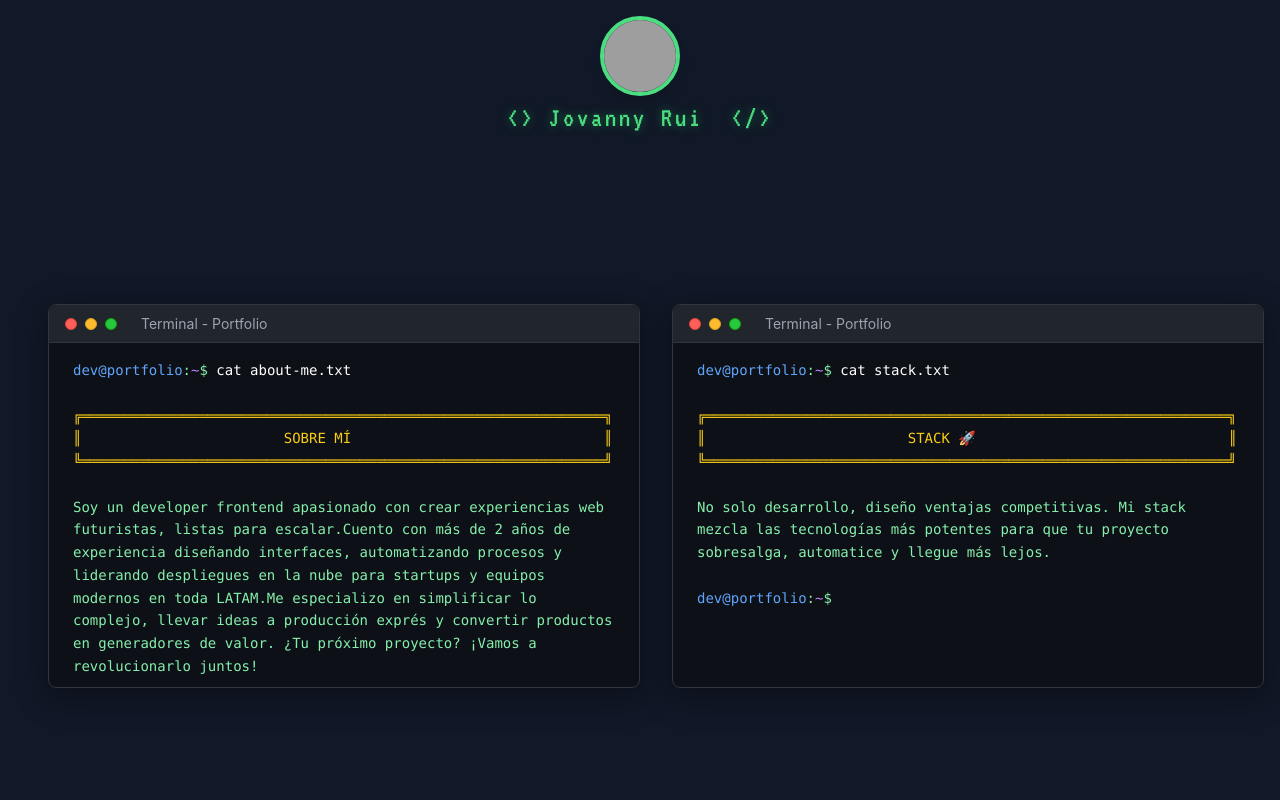
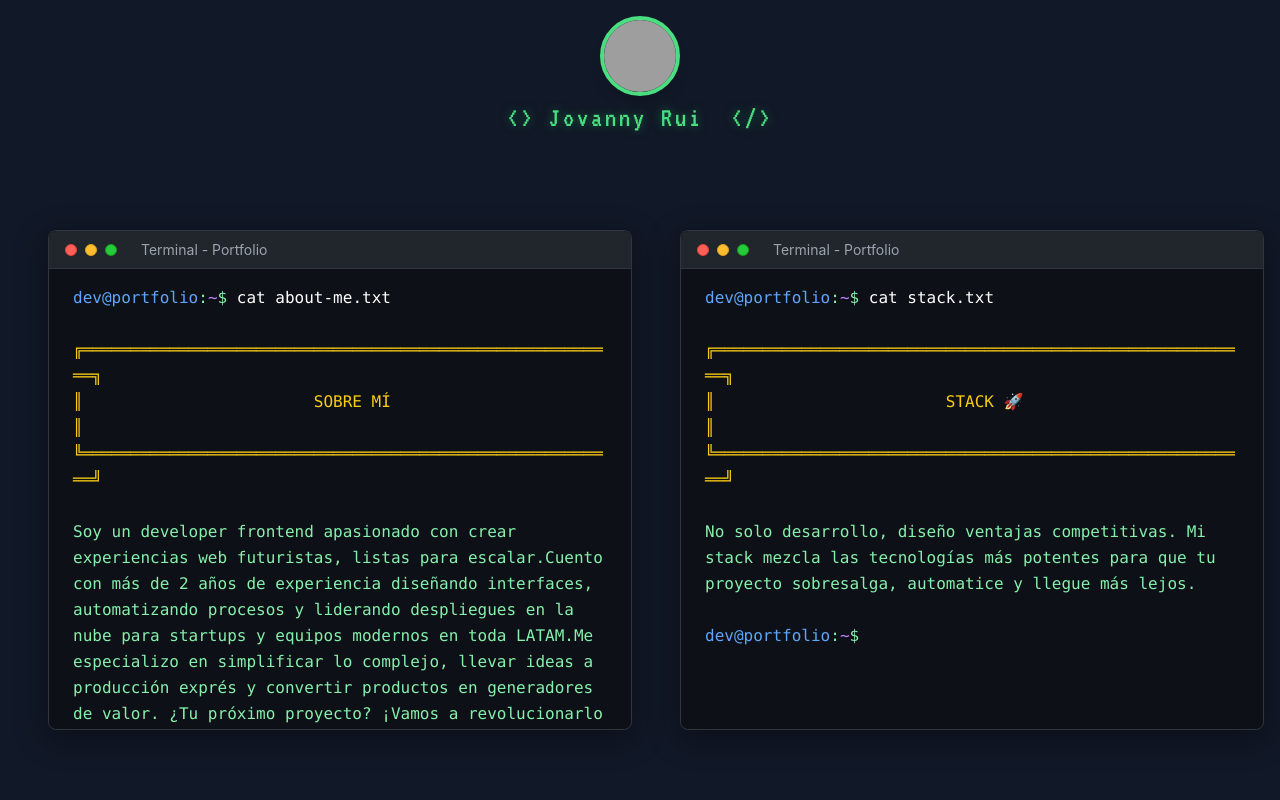
Before and after one commit to tropikow/terminal-portfolio, a Nuxt app: page / in a window 1280 px wide. Shown: the top 800 px of the page. Built offline with nearby package versions, Linux system fonts and the light colour scheme; grey boxes are pictures that could not be loaded.

Commit message:
Enhance app layout and terminal section: Add scroll snapping and custom scrollbar styles in app.vue. Adjust terminal height and text size in TerminalSection.vue for better readability and layout consistency.

```diff
--- a/app.vue
+++ b/app.vue
@@ -1,5 +1,5 @@
 <template>
-  <div class="min-h-screen bg-gray-900">
+  <div class="min-h-screen bg-gray-900 overflow-y-auto snap-y snap-mandatory">
     <!-- Header fijo con avatar -->
     <header class="fixed top-0 left-0 right-0 py-4 z-50">
       <div class="max-w-7xl mx-auto px-8">
@@ -17,12 +17,12 @@
     </header>
 
     <!-- Contenido principal -->
-    <div class="pt-24 pb-8 px-8">
-      <div class="max-w-7xl mx-auto">
+    <div class="pt-20 pb-8 px-8">
+      <div class="max-w-8xl mx-auto">
         <div v-for="(page, pageIndex) in terminalPages" :key="pageIndex"
-             class="min-h-screen flex items-center justify-center"
+             class="min-h-screen flex items-center justify-center snap-start"
              :ref="el => terminalRefs[pageIndex] = el as HTMLElement">
-          <div class="grid grid-cols-1 lg:grid-cols-2 gap-8 w-full">
+          <div class="grid grid-cols-1 lg:grid-cols-2 gap-12 w-full max-w-7xl">
             <div v-for="(section, sectionIndex) in page" :key="sectionIndex">
               <TerminalSection
                 :title="section.title"
@@ -150,4 +150,31 @@ header.scrolled {
   backdrop-filter: blur(10px);
   background: rgba(17, 24, 39, 0.8);
 }
+
+/* Mejoras para scroll snap */
+.snap-y {
+  scroll-snap-type: y mandatory;
+}
+
+.snap-start {
+  scroll-snap-align: start;
+}
+
+/* Scrollbar personalizado */
+::-webkit-scrollbar {
+  width: 8px;
+}
+
+::-webkit-scrollbar-track {
+  background: #1a202c;
+}
+
+::-webkit-scrollbar-thumb {
+  background: #4a5568;
+  border-radius: 4px;
+}
+
+::-webkit-scrollbar-thumb:hover {
+  background: #718096;
+}
 </style>
--- a/components/TerminalSection.vue
+++ b/components/TerminalSection.vue
@@ -1,5 +1,5 @@
 <template>
-  <div class="terminal-mac p-0 rounded-lg shadow-lg max-w-2xl w-full mx-4 relative h-96">
+  <div class="terminal-mac p-0 rounded-lg shadow-lg w-full mx-4 relative h-[500px]">
     <!-- Barra superior estilo MacBook -->
     <div class="terminal-bar flex items-center px-4 py-2 rounded-t-lg">
       <span class="dot dot-red"></span>
@@ -9,12 +9,12 @@
     </div>
 
     <div class="terminal-content px-6 py-4 overflow-y-auto h-full">
-      <pre class="font-mono text-sm text-green-300 leading-relaxed">
+      <pre class="font-mono text-base text-green-300 leading-relaxed">
 <span class="text-blue-400">dev@portfolio</span>:<span class="text-purple-400">~</span>$ <span class="text-white">cat {{ props.filename }}</span>
 
-<span class="text-yellow-400">╔══════════════════════════════════════════════════════════════╗</span>
-<span class="text-yellow-400">║                        {{ props.title.toUpperCase() }}                              ║</span>
-<span class="text-yellow-400">╚══════════════════════════════════════════════════════════════╝</span>
+<span class="text-yellow-400">╔════════════════════════════════════════════════════════╗</span>
+<span class="text-yellow-400">║                        {{ props.title.toUpperCase() }}                        ║</span>
+<span class="text-yellow-400">╚════════════════════════════════════════════════════════╝</span>
 
 {{ props.content }}
 
```
